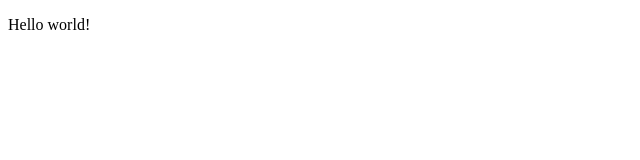
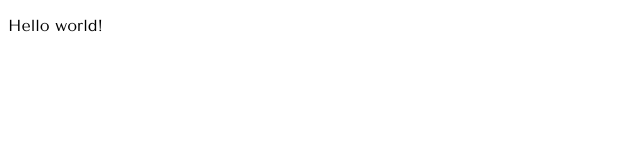
Before and after one commit to JuhoBjn/online-store, a React (Vite) app in the folder frontend/: page / in a window 1280 px wide. Shown: the top 160 px of the page, without its empty margins (0-640 px from the left). Built offline with nearby package versions, Linux system fonts and the light colour scheme.

Commit message:
Add fonts #41

```diff
--- a/frontend/index.html
+++ b/frontend/index.html
@@ -1,10 +1,14 @@
 <!doctype html>
 <html lang="en">
-  <head>
+  <link>
     <meta charset="UTF-8" />
     <link rel="icon" type="image/png" href="/Goldenage-favicon.png" />
     <meta name="viewport" content="width=device-width, initial-scale=1.0" />
     <title>Goldenage</title>
+    <link rel="preconnect" href="https://fonts.googleapis.com" />
+    <link rel="preconnect" href="https://fonts.gstatic.com" crossorigin />
+    <link href="https://fonts.googleapis.com/css2?family=Lilita+One&display=swap" rel="stylesheet" />
+    <link href="https://fonts.googleapis.com/css2?family=Tenor+Sans&display=swap" rel="stylesheet" />
   </head>
   <body>
     <div id="root"></div>
--- a/frontend/src/App.css
+++ b/frontend/src/App.css
@@ -0,0 +1,10 @@
+h1,
+h2,
+h3,
+h4 {
+  font-family: 'Lilita One', sans-serif;
+}
+
+p {
+  font-family: 'Tenor Sans', sans-serif;
+}
```
